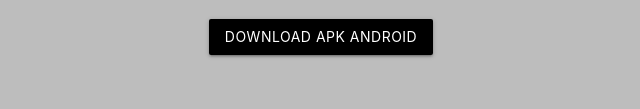
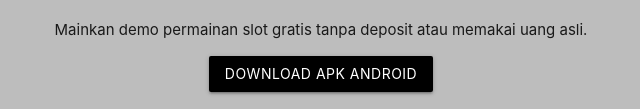
Before and after one commit to pffgame/pffgame.github.io, a plain HTML site: page index.html in a window 1280 px wide. Shown: the part 303-412 px from the top of the page, without its empty margins (319-959 px from the left). Drawn offline with nearby package versions, Linux system fonts and the light colour scheme.

Commit message:
Update index.html

```diff
--- a/index.html
+++ b/index.html
@@ -12,6 +12,7 @@
     <body class="grey lighten-1">
 <div class="container center" style="margin-bottom: 40px;">
  <img src="./mobile.png" class="responsive-img"/>
+ <p>Mainkan demo permainan slot gratis tanpa deposit atau memakai uang asli.</p>
  <p><a href="https://pffgame.github.io/app/android/play-for-fun.apk" class="waves-effect waves-yellow btn black">DOWNLOAD APK ANDROID</a></p>
 </div>
       <!--JavaScript at end of body for optimized loading-->
```
